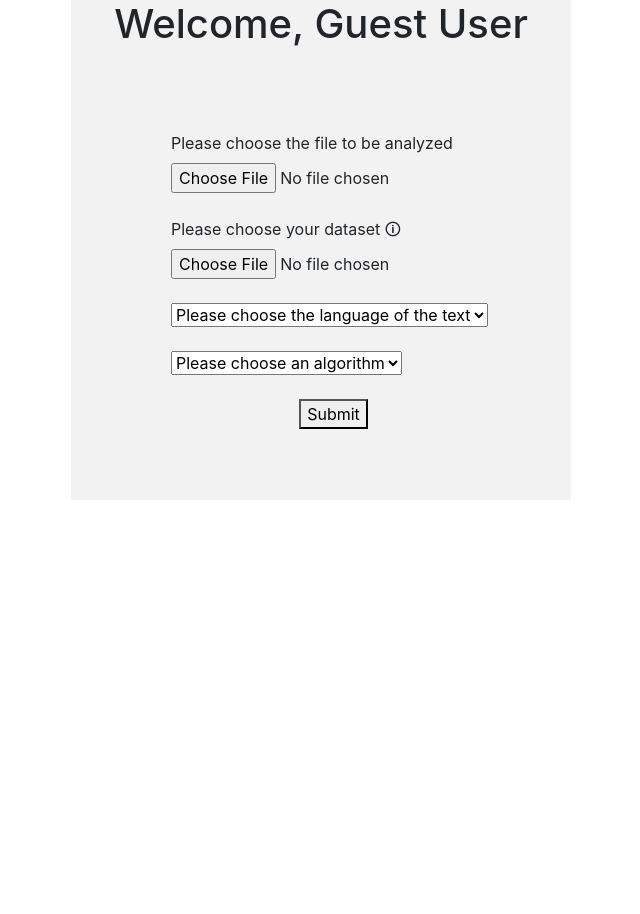
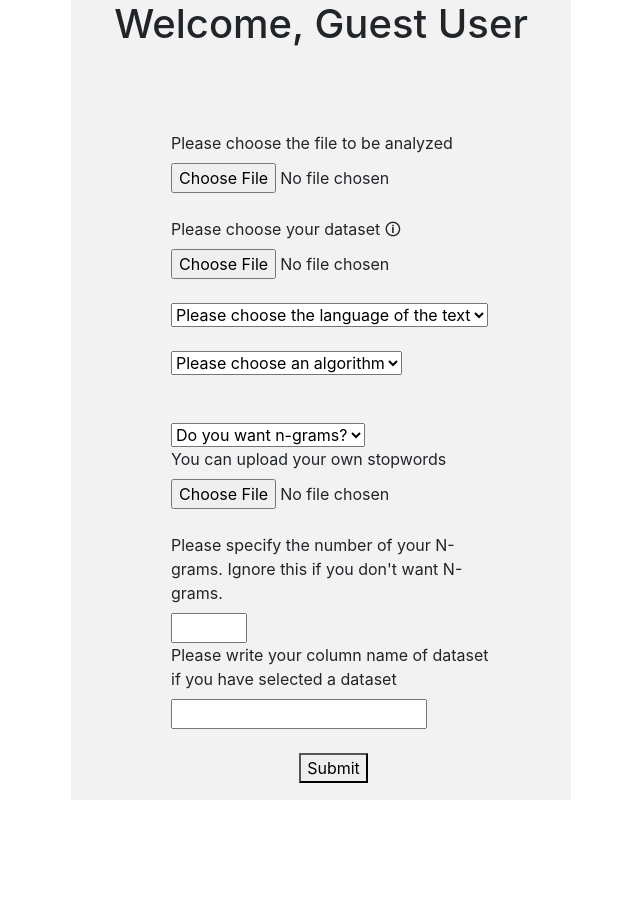
Before and after one commit to mustafabaki/nlptextanalysis, a Flask app: page /free in a window 1280 px wide. Shown: the part 120-1034 px from the top of the page, without its empty margins (319-959 px from the left). Before the commit the page ends 620 px from the top, so only its background shows below. Run offline with Flask 2, Linux system fonts and the light colour scheme; parts of the project's set-up code (start-up, migrations or seed data) failed here and were passed over; some libraries are stand-ins or nearby versions.

Commit message:
Added new elements for N-Gram, and stopwords functionality

```diff
--- a/templates/index.html
+++ b/templates/index.html
@@ -29,7 +29,7 @@
             {% endif %}
 
       </nav>
-    <div style="background-color:#f2f2f2 ; width: 500px; height: 500px; margin: auto; margin-top: 5%;">
+    <div style="background-color:#f2f2f2 ; width: 500px; height: 800px; margin: auto; margin-top: 5%;">
       <center><h1 class = "page-header" >Welcome, {{name}}</h1></center>
       <form action="{{url_for('test')}}" method="POST" enctype=multipart/form-data style="padding: 15%; padding-left: 20%;">
         <div class="form-group">
@@ -52,8 +52,26 @@
             <option value="lda">LDA Algorithm</option>
             <option value="nmf"> NMF Algorithm</option>
             <option value="pam">PAM Algorithm</option>
+            <option value="lda2">LDA Algorithm with Dataset </option>
 
           </select><br> <br>
+          <br>
+          <select name="ngram" id="ngram">
+            <option value="false">Do you want n-grams?</option>
+            <option value="True">Yes</option>
+            <option value="False">No</option>
+          </select>
+          <label for="file3">You can upload your own stopwords</label>
+          <input type="file" class="form-control-file" id="file3" name="file3"> <br>
+
+          <label for="number">Please specify the number of your N-grams. Ignore this if you don't want N-grams.</label>
+          <br>
+          <input type="number" max="3" min="1" id="number" name="number">
+          <label for="column">Please write your column name of dataset if you have selected a dataset</label>
+          <input type="text" id="column" name="column">
+          <br><br>
+
+
           <center><button type="submit" id="button" onclick="setTimeout(showIt,2000)">Submit</button></center>
 
         </div>
```
